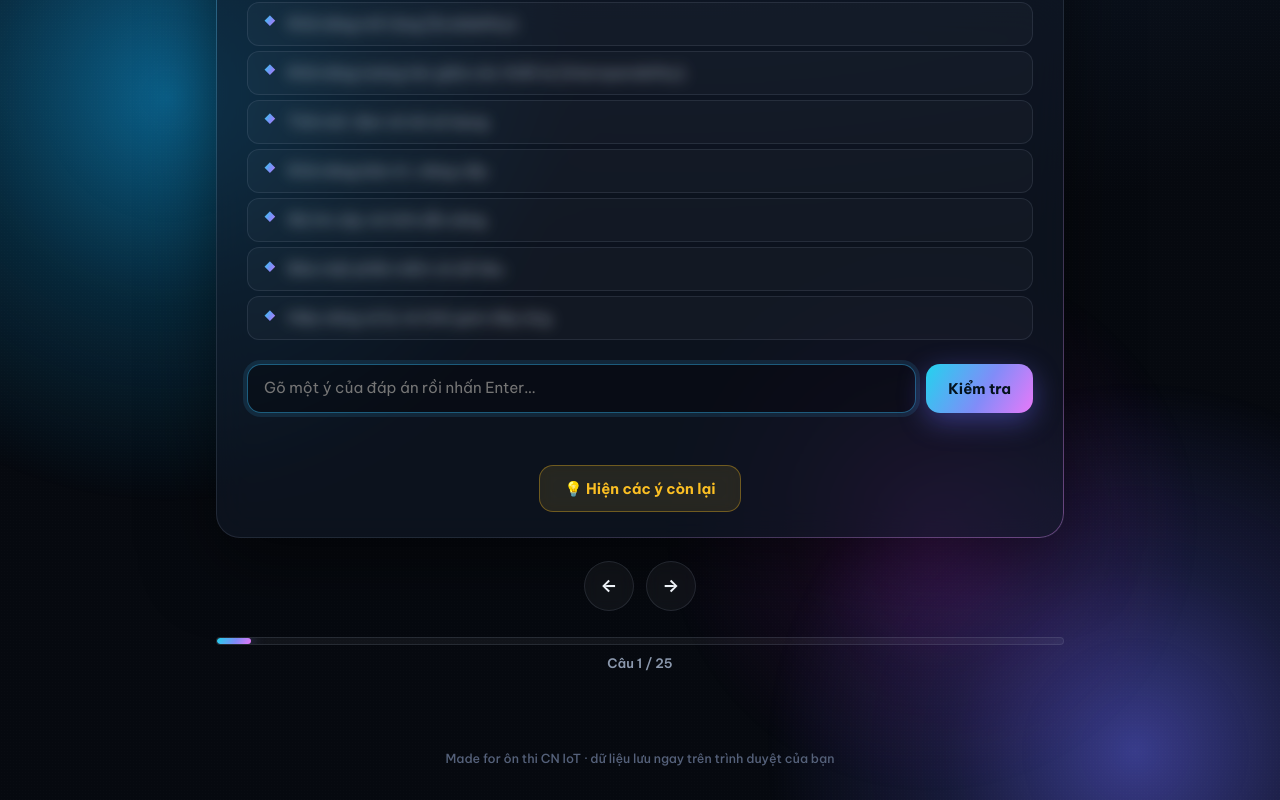
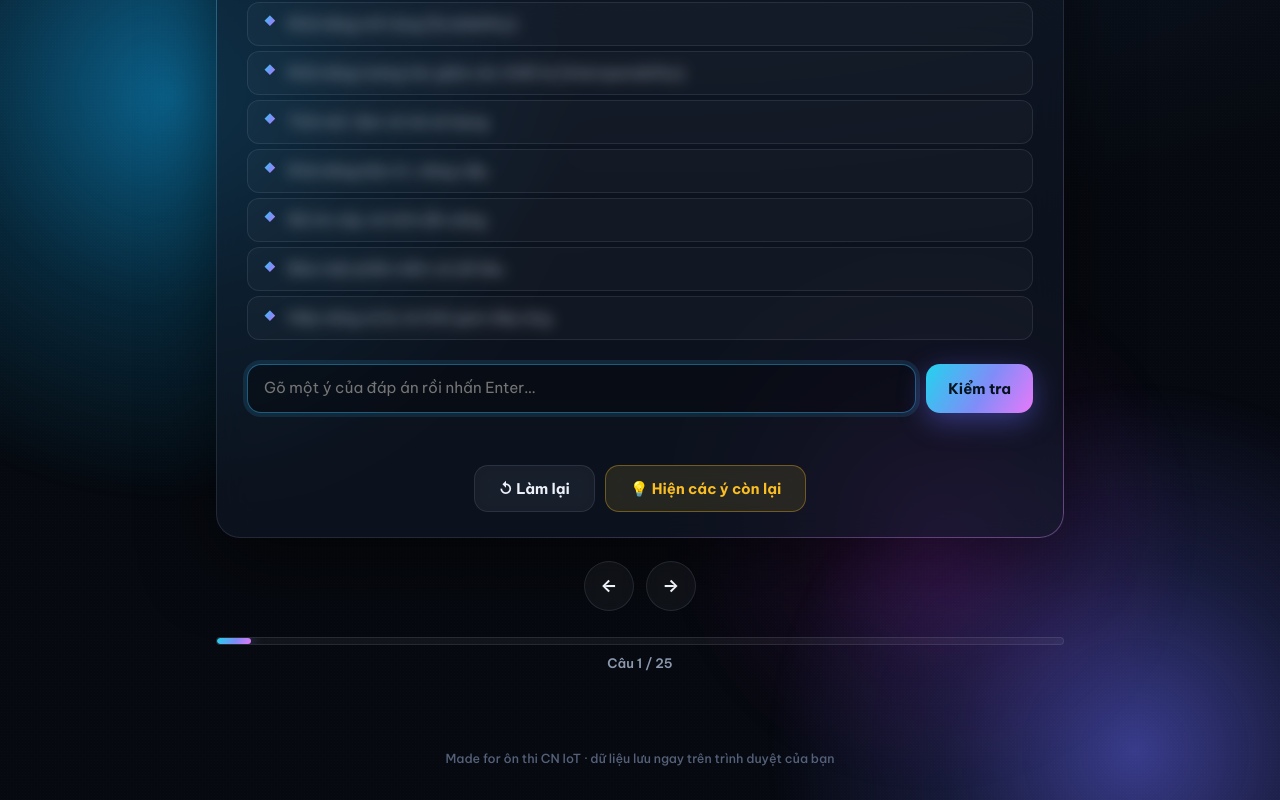
Before and after one commit to vdat293/IoT-on-tap, a plain HTML site: page index.html in a window 1280 px wide. Both pictures are taken after a click on the button "⌨️ Ôn luyện". Shown: the part 445-1245 px from the top of the page. Drawn offline with Linux system fonts and the light colour scheme.

Commit message:
them reset

```diff
--- a/index.html
+++ b/index.html
@@ -382,6 +382,7 @@
         <option value="2">Phần 2 · Câu 14–25</option>
       </select>
       <button class="chip-btn" onclick="pShuffle()">🔀 Xáo câu</button>
+      <button class="chip-btn" onclick="pResetQuestion()" title="Che lại tất cả các ý để gõ lại">↺ Làm lại</button>
       <div class="spacer"></div>
       <span class="stat-pill">Ý đã tìm <b id="pFoundLabel">0</b>/ <span id="pTotalLabel">0</span></span>
     </div>
@@ -397,6 +398,7 @@
         </div>
         <div class="feedback" id="pFeedback"></div>
         <div class="p-actions">
+          <button class="btn" id="pResetBtn" onclick="pResetQuestion()" title="Che lại tất cả các ý để làm lại câu này">↺ Làm lại</button>
           <button class="btn yellow" id="pGiveUp" onclick="pRevealAll()">💡 Hiện các ý còn lại</button>
           <button class="btn primary hidden" id="pNextBtn" onclick="pNext()">Câu tiếp →</button>
         </div>
@@ -965,6 +967,7 @@ function pRevealAll(){
 
 function pNext(){ pIdx = (pIdx+1) % pDeck.length; pRenderQuestion(); }
 function pPrev(){ pIdx = (pIdx-1+pDeck.length) % pDeck.length; pRenderQuestion(); }
+function pResetQuestion(){ pRenderQuestion(); }
 
 function pApplyFilter(){
   const f = document.getElementById("pFilter").value;
```
